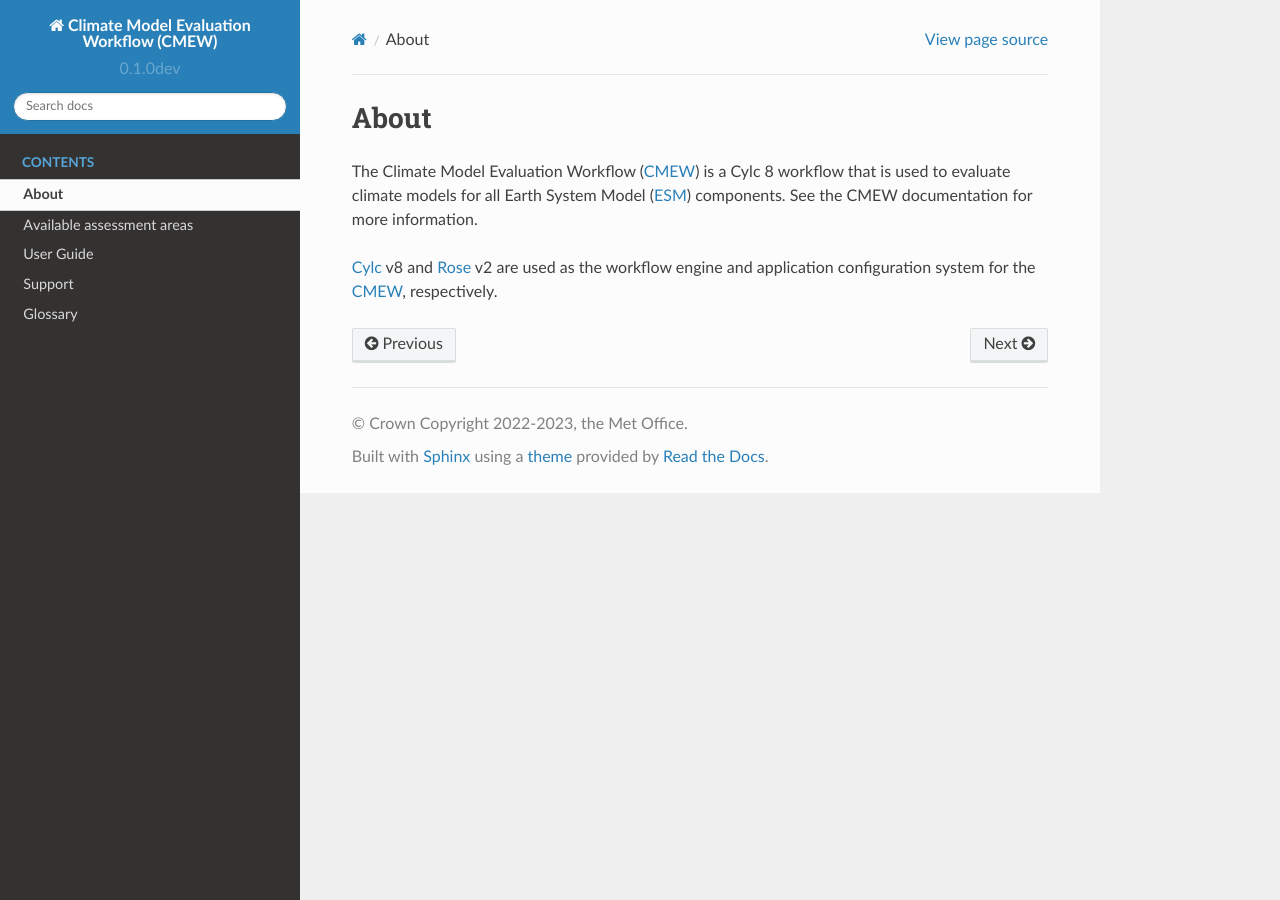
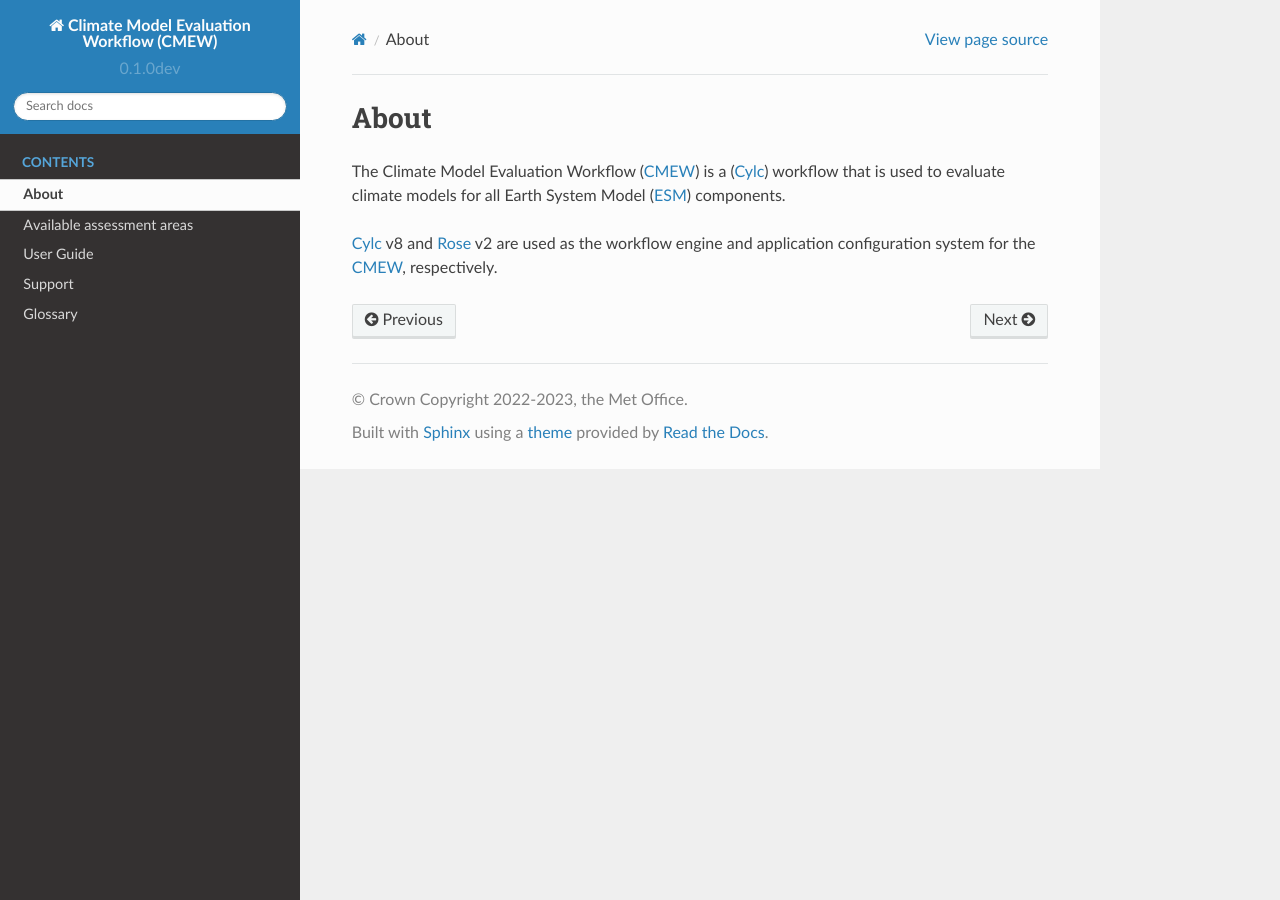
Before and after one commit to MetOffice/CMEW, a Sphinx documentation site: the page built from doc/source/about.rst, in a window 1280 px wide. Built offline with Sphinx 7.4.7 and the Read the Docs theme 2.0.0, drawn with Linux system fonts in a browser that asks for light colours.

Commit message:
#89 corrected copyright date and fixed text

```diff
--- a/doc/source/about.rst
+++ b/doc/source/about.rst
@@ -6,9 +6,8 @@
 
 .. include:: common.txt
 
-The Climate Model Evaluation Workflow (|CMEW|) is a Cylc 8 workflow that is used
-to evaluate climate models for all Earth System Model (|ESM|) components. See the
-CMEW documentation for more information.
+The Climate Model Evaluation Workflow (|CMEW|) is a (|Cylc|) workflow that is
+used to evaluate climate models for all Earth System Model (|ESM|) components.
 
 |Cylc| v8 and |Rose| v2 are used as the workflow engine and application
 configuration system for the |CMEW|, respectively.
```
Also changed, not shown: other parts of doc/source/about.rst (+1 -1 lines).
